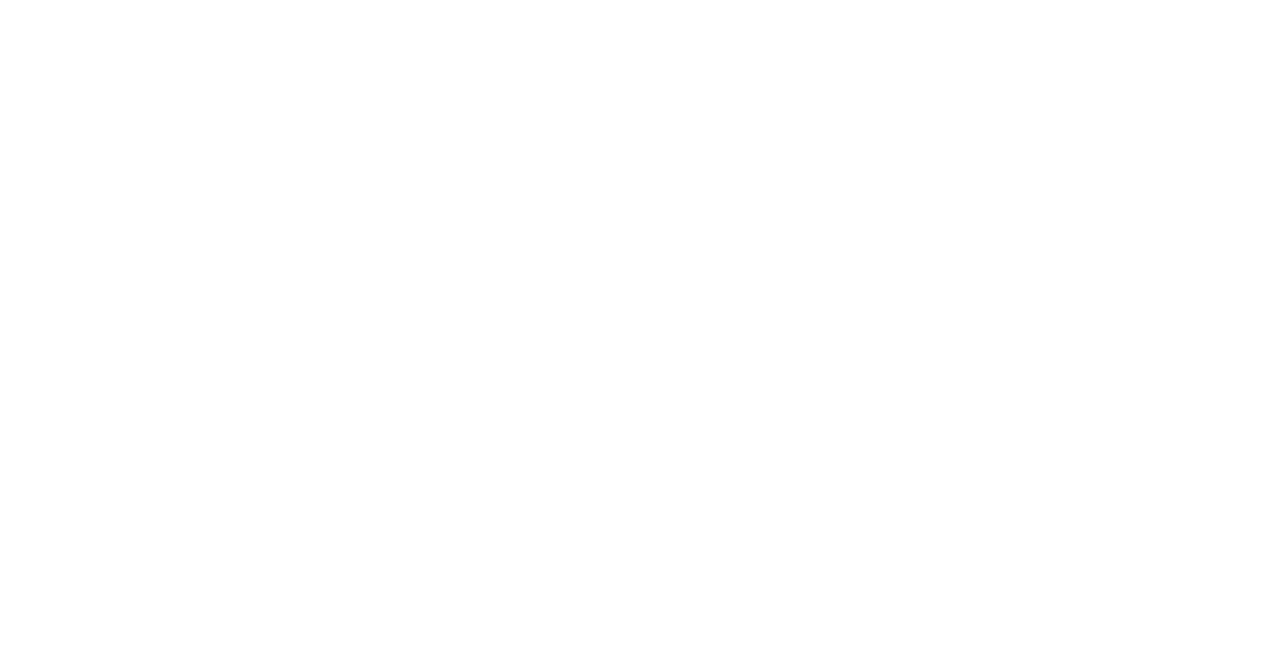
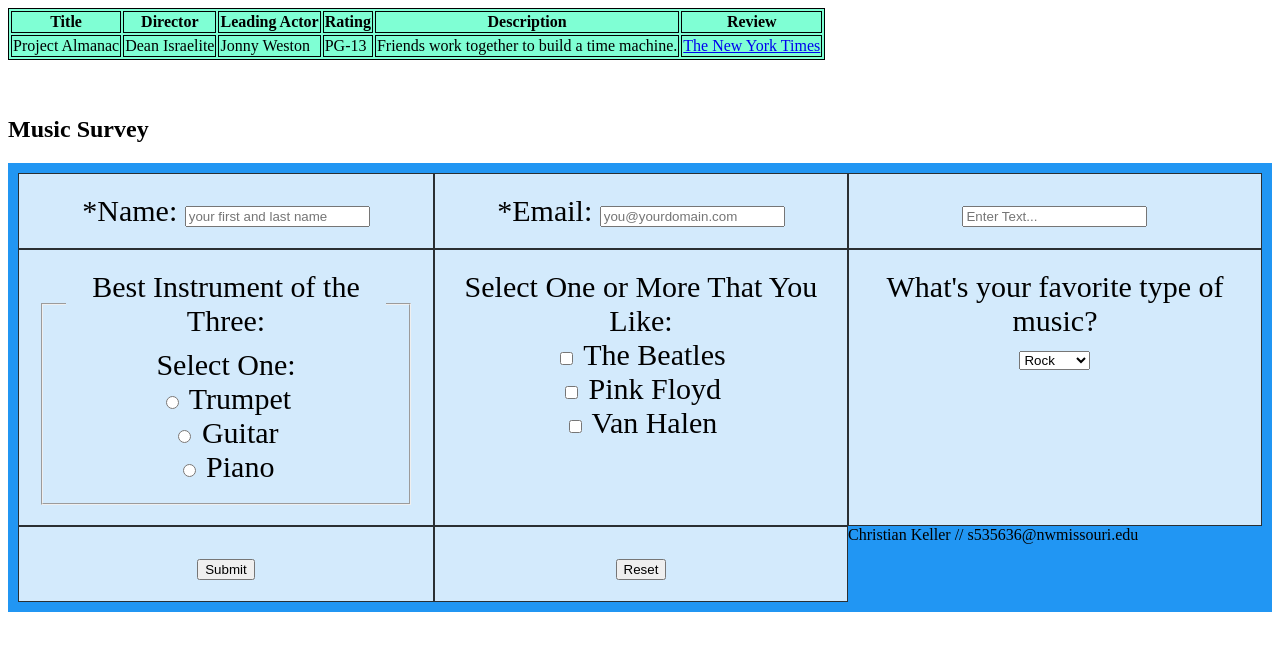
Before and after one commit to 44334-fa21/ch8-9handsonexercise-christiank3ll3r, a plain HTML site: page index.html in a window 1280 px wide. Drawn offline with Linux system fonts and the light colour scheme.

Commit message:
Ch8&9 Exercise
Used brackets

```diff
--- a/index.html
+++ b/index.html
@@ -1,13 +1,111 @@
 <!DOCTYPE html>
 <html lang="en">
 	<head>
-		<title>LASTNAME Chapter8-9HandsOnExercise</title>
+		<title>Keller Chapter8-9HandsOnExercise</title>
 		<meta charset="utf-8">
 		<style>
+            table, th, td {border: 1px solid black;}
+
+            table {background-color: aquamarine;}
+
+            .grid-container {
+              display: grid;
+              grid-template-columns: auto auto auto;
+              background-color: #2196F3;
+              padding: 10px;
+            }
+            .grid-item {
+              background-color: rgba(255, 255, 255, 0.8);
+              border: 1px solid rgba(0, 0, 0, 0.8);
+              padding: 20px;
+              font-size: 30px;
+              text-align: center;
+
+            .scroll {overflow: auto;}
+
+            @media only screen and (max-width: 600px) {
+              body {
+                background-color: lightblue;
+              }
+            }
 
 		</style>
 	</head>
 <body>
 
+    <table>
+        <tr>
+            <th>Title</th>
+            <th> Director </th>
+            <th> Leading Actor</th>
+            <th>Rating</th>
+            <th> Description </th>
+            <th>Review</th>
+        </tr>
+            <td> Project Almanac</td>
+            <td> Dean Israelite</td>
+            <td> Jonny Weston </td>
+            <td> PG-13</td>
+            <td> Friends work together to build a time machine.</td>
+            <td> <a href="https://www.nytimes.com/2015/01/30/movies/project-almanac-a-teenage-tale-of-time-travel.html"> The New York Times </a></td>
+    </table>
+
+    <br>
+    <br>
+
+    <h2> Music Survey</h2>
+    <div class="grid-container">
+        <div class="grid-item">	<label for="myName">*Name:</label>
+				<input type="text" name="myName" id="myName" required="required" placeholder="your first and last name"></div>
+
+        <div class="grid-item">	<label for="myEmail">*Email:</label>
+            <input type="text" name="myEmail" id="myEmail" required="required" placeholder="you@yourdomain.com"></div>
+
+        <div class="grid-item">	<div class="scroll">
+            <input type="text" name="myName" id="myName" required="required" placeholder="Enter Text..."> </div></div>
+
+        <div class="grid-item">
+			<fieldset id="radio"><legend> Best Instrument of the Three: </legend>
+				Select One: <br>
+				<input type="radio" name="myStatus" id="T" value="Trumpet">
+				Trumpet <br>
+				<input type="radio" name="myStatus" id="G" value="Guitar">
+				Guitar <br>
+				<input type="radio" name="myStatus" id="P" value="Piano">
+				Piano <br>
+        </div>
+
+          <div class="grid-item">
+			Select One or More That You Like: <br>
+			<input type="checkbox" name "myOrg" id="b" value="Beatles">
+			The Beatles <br>
+			<input type="checkbox" name "myOrg" id="p" value="PinkFloyd">
+			Pink Floyd <br>
+			<input type="checkbox" name "myOrg" id="v" value="Van Halen">
+			Van Halen <br>
+          </div>
+
+          <div class="grid-item">
+			What's your favorite type of music? <br>
+			<select size="1" name="music" id="music">
+				<option value="Rock"> Rock </option>
+				<option value="HipHop"> Hip Hop </option>
+				<option value="Pop"> Pop </option>
+				<option value="Country"> Country </option>
+			</select>
+            </div>
+
+          <div class="grid-item">
+			<input id="mySubmit" type="submit" value="Submit">
+          </div>
+
+
+          <div class="grid-item">
+			<input id="myReset" type="reset" value="Reset">
+          </div>
+
+        <footer>
+            Christian Keller // s535636@nwmissouri.edu
+        </footer>
 </body>
 </html>
```
